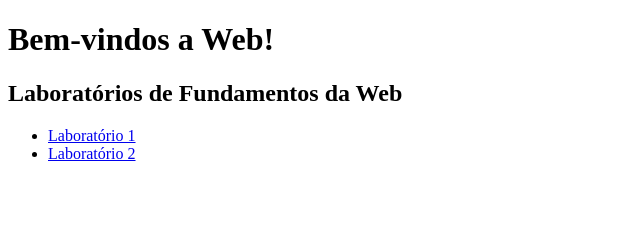
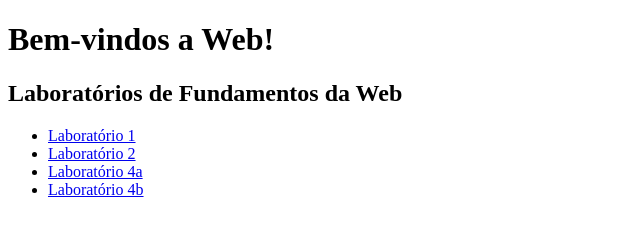
Before and after one commit to GabrielGalhardo/GabrielGalhardo.github.io, a plain HTML site: page index.html in a window 1280 px wide. Shown: the whole page, without its empty margins (0-640 px from the left). Drawn offline with Linux system fonts and the light colour scheme.

Commit message:
Adicionando links ao github pages

```diff
--- a/index.html
+++ b/index.html
@@ -11,6 +11,8 @@
     <ul>
         <li><a href="#">Laboratório 1</a></li>
         <li><a href="./mirror-fashion/index.html">Laboratório 2</a></li>
+        <li><a href="./4-a/index.html">Laboratório 4a</a></li>
+        <li><a href="./4-b/index.html">Laboratório 4b</a></li>
     </ul>
 </body>
 </html>
```
